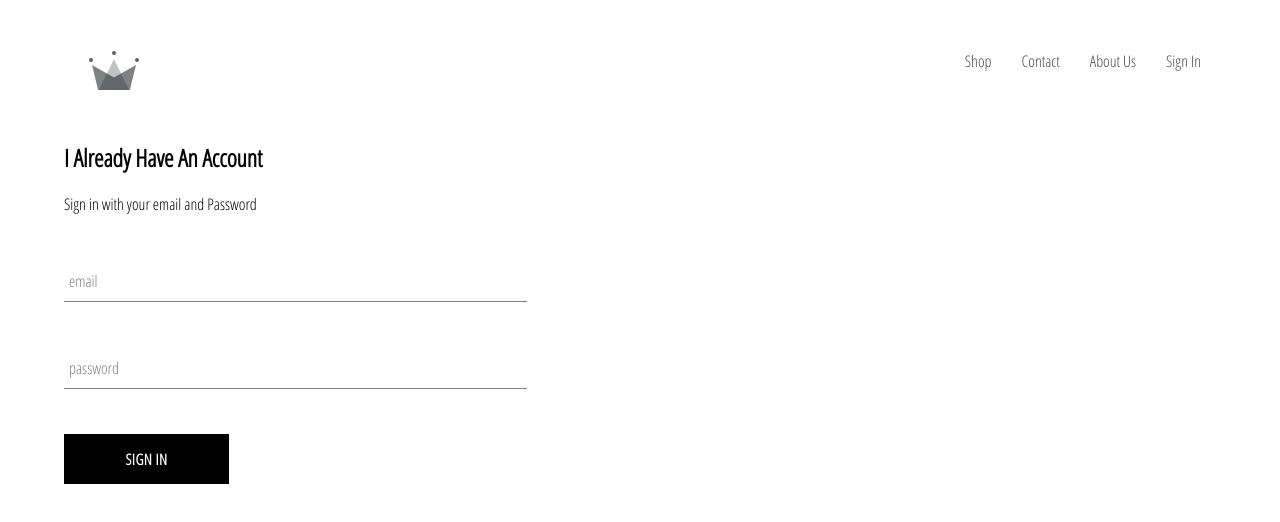
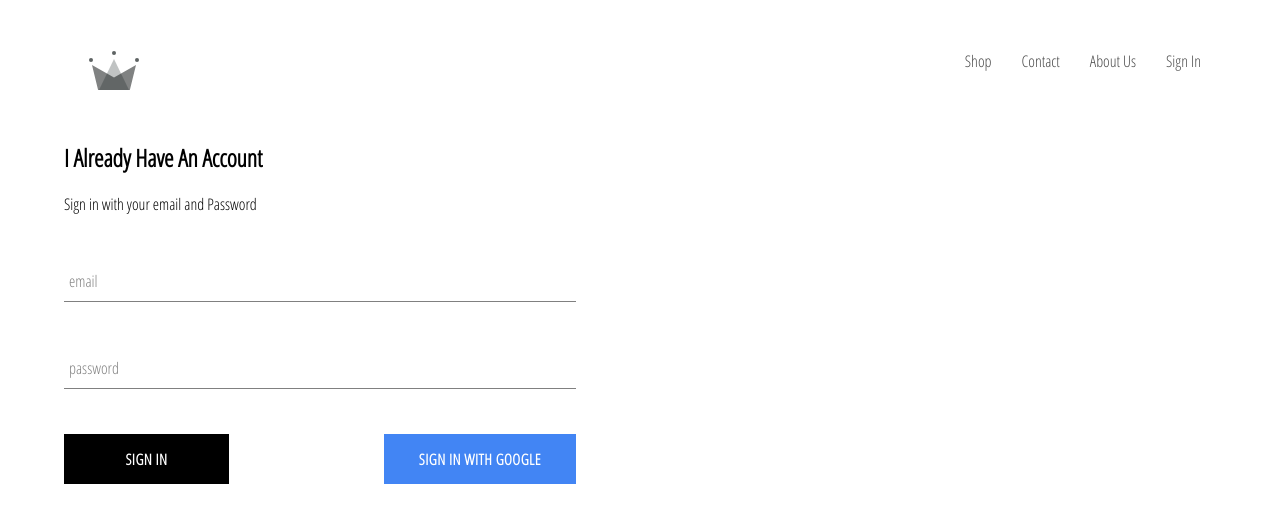
Before and after one commit to S-bmcX/bigs-clothing, a React (Create React App) app: page /signin in a window 1280 px wide. Shown: the top 522 px of the page. Built offline with nearby package versions, Linux system fonts and the light colour scheme; no server answers.

Commit message:
added firebase login and styled, added signIn and signOut functionality to header/app

```diff
--- a/package.json
+++ b/package.json
@@ -6,6 +6,7 @@
     "@testing-library/jest-dom": "^5.16.1",
     "@testing-library/react": "^12.1.2",
     "@testing-library/user-event": "^13.5.0",
+    "firebase": "^9.6.3",
     "node-sass": "^7.0.1",
     "react": "^17.0.2",
     "react-dom": "^17.0.2",
--- a/src/App.css
+++ b/src/App.css
@@ -10,3 +10,7 @@
     text-decoration: none !important;
     font-weight: bold;
 }
+
+* {
+    box-sizing: border-box;
+}
--- a/src/App.js
+++ b/src/App.js
@@ -5,11 +5,40 @@
 import Homepage from './pages/homepage/homepage.component';
 import ShopPage from './pages/shop/shop.component';
 import SignInUp from './pages/signInUp/signInUp.component';
+import {auth} from './firebase/firebase.utils';
 
-function App() {
+class App extends React.Component {
+  constructor(){
+    super();
+
+    this.state = {
+      currentUser: null
+    }
+  }
+
+  // &&&&&&&&&&&&&&&&&&&&&&&&
+  // THE BELOW SECTION HANDLES SIGN-IN SUBSCRIPTION/AUTHENTICATION
+  unsubscribeFromAuth = null
+
+  componentDidMount() {
+    this.unsubscribeFromAuth = auth.onAuthStateChanged(user => {
+      this.setState({currentUser: user});
+
+      console.log(user);
+    });
+    //THE ABOVE ^^ PORTION ALLOWS USER SIGN-IN & PERSISTENCE UNTIL MANUAL LOG-OUT
+  }
+
+  componentWillUnmount() {
+    this.unsubscribeFromAuth();
+    // THIS SECTION CLOSES SIGN-IN SUBSCRIPTION - by calling unsubscribeFromAuth
+  }
+  // &&&&&&&&&&&&&&&&&&&&&&&&
+
+  render() {
     return (
       <div>
-      <Header />
+        <Header currentUser={this.state.currentUser} />
         <Switch>
           <Route exact path='/' component={Homepage} />
           <Route path='/shop' component={ShopPage} />
@@ -18,5 +47,6 @@
       </div>
     );
   }
+}
 
 export default App;
--- a/src/components/custom-btn/custom-btn.component.jsx
+++ b/src/components/custom-btn/custom-btn.component.jsx
@@ -1,8 +1,8 @@
 import React from 'react';
 import './custom-btn.styles.scss';
 
-const CustomBtn = ({children, ...otherProps}) => (
-    <button className='custom-button' {...otherProps}>
+const CustomBtn = ({children, isGoogleSignIn, ...otherProps}) => (
+    <button className={`${isGoogleSignIn ? 'google-sign-in' : ''} custom-button`} {...otherProps}>
         {children}
     </button>
 )
--- a/src/components/custom-btn/custom-btn.styles.scss
+++ b/src/components/custom-btn/custom-btn.styles.scss
@@ -19,4 +19,14 @@
       color: black;
       border: 1px solid black;
     }
+
+    &.google-sign-in {
+      background-color: #4285f4;
+      color: white !important;
+
+      &:hover {
+        background-color: #357ae8;
+        border: none;
+      }
+    }
   }
--- a/src/components/header/header.component.jsx
+++ b/src/components/header/header.component.jsx
@@ -1,11 +1,12 @@
 import React from 'react';
 import { Link } from 'react-router-dom'
+import { auth } from '../../firebase/firebase.utils';
 import {ReactComponent as Logo} from '../../assets/crown.svg';
 // TO UNDERSTAND WHY THE ABOVE WAS DONE, READ HERE -> https://facebook.github.io/create-react-app/docs/adding-images-fonts-and-files
 // short version: imports file destination as a react component as opposed to its source content. This is unique for SVG w/ React
 import './header.styles.scss';
 
-const Header = () => (
+const Header = ({ currentUser }) => (
     <div className="header">
         <Link to="/" className='logo-container'>
             <Logo className='logo' />
@@ -14,7 +15,14 @@
             <Link className='option' to='/shop'>Shop</Link>
             <Link className='option' to='/contact'>Contact</Link>
             <Link className='option' to='/about'>About Us</Link>
-            <Link className='option' to='/signin'>Sign In</Link>
+            {/* <Link className='option' to='/signin'>Sign In</Link> */}
+            {/* the below in {} is a dynamic signIn and signOut button feature */}
+            {
+                currentUser ?
+                (<div className='option' onClick={() => auth.signOut()}>Sign Out</div>)
+                :
+                (<Link className='option' to='/signin'>Sign In</Link>)
+            }
         </div>
     </div>
 )
--- a/src/components/header/header.styles.scss
+++ b/src/components/header/header.styles.scss
@@ -23,6 +23,7 @@
         text-decoration: none !important;
         color: rgb(73, 73, 73);
         font-weight: normal;
+        cursor: pointer;
       }
     }
   }
--- a/src/components/signin/sign-in.component.jsx
+++ b/src/components/signin/sign-in.component.jsx
@@ -1,6 +1,7 @@
 import React from 'react';
 import FormInput from '../form-input/form-input.component';
 import CustomBtn from '../custom-btn/custom-btn.component';
+import { signInWithGoogle } from '../../firebase/firebase.utils';
 import './sign-in.styles.scss';
 
 // using class because storing data
@@ -30,9 +31,14 @@
                 <span>Sign in with your email and Password</span>
 
                 <form onSubmit={this.handleSubmit}>
-                    <FormInput name="email" type="email" value={this.state.email} required label="email" />
-                    <FormInput name="password" type="password" value={this.state.email} handleChange={this.handleChange} required label="password" />
-                    <CustomBtn type="submit">Sign In</CustomBtn>
+                    <FormInput name="email" type="email" label="email" value={this.state.email} required />
+                    <FormInput name="password" type="password" label="password" value={this.state.email} handleChange={this.handleChange} required />
+                    <div className="buttons">
+                        <CustomBtn type="submit">Sign In</CustomBtn>
+                        <CustomBtn onClick={signInWithGoogle} isGoogleSignIn>
+                            Sign in with Google
+                        </CustomBtn>
+                    </div>
                 </form>
 
 
--- a/src/components/signin/sign-in.styles.scss
+++ b/src/components/signin/sign-in.styles.scss
@@ -1,9 +1,14 @@
 .sign-in {
-    width: 35vw;
+    width: 40vw;
     display: flex;
     flex-direction: column;
 
     .title {
         margin: 10px 0px;
     }
+
+    .buttons {
+        display: flex;
+        justify-content: space-between;
+    }
 }
--- /dev/null
+++ b/src/firebase/firebase.utils.js
@@ -0,0 +1,27 @@
+import firebase from 'firebase/compat/app';
+import 'firebase/compat/firestore';
+import 'firebase/compat/auth';
+// /compat/ is used for compatibility w/ versions 8 or greater
+// using /auth/ import allows .auth method
+
+const config = {
+    apiKey: "AIzaSyDcDV1wqyzVK6BC_lWFj60kLfx7KcrjFeY",
+    authDomain: "reactproject-db.firebaseapp.com",
+    projectId: "reactproject-db",
+    storageBucket: "reactproject-db.appspot.com",
+    messagingSenderId: "378666764179",
+    appId: "1:378666764179:web:e8480de3a3c889b433ca66",
+    measurementId: "G-0NNB0KTRLR"
+  };
+
+  firebase.initializeApp(config);
+
+
+  export const auth = firebase.auth();
+  export const firestore = firebase.firestore();
+
+  const provider = new firebase.auth.GoogleAuthProvider();
+  provider.setCustomParameters({prompt: 'select_account'});
+  export const signInWithGoogle = () => auth.signInWithPopup(provider);
+
+  export default firebase;
```
Also changed, not shown: 1 other file (tests, documents, lock files or other folders). Lines whose indentation alone changed are shown as unchanged.
